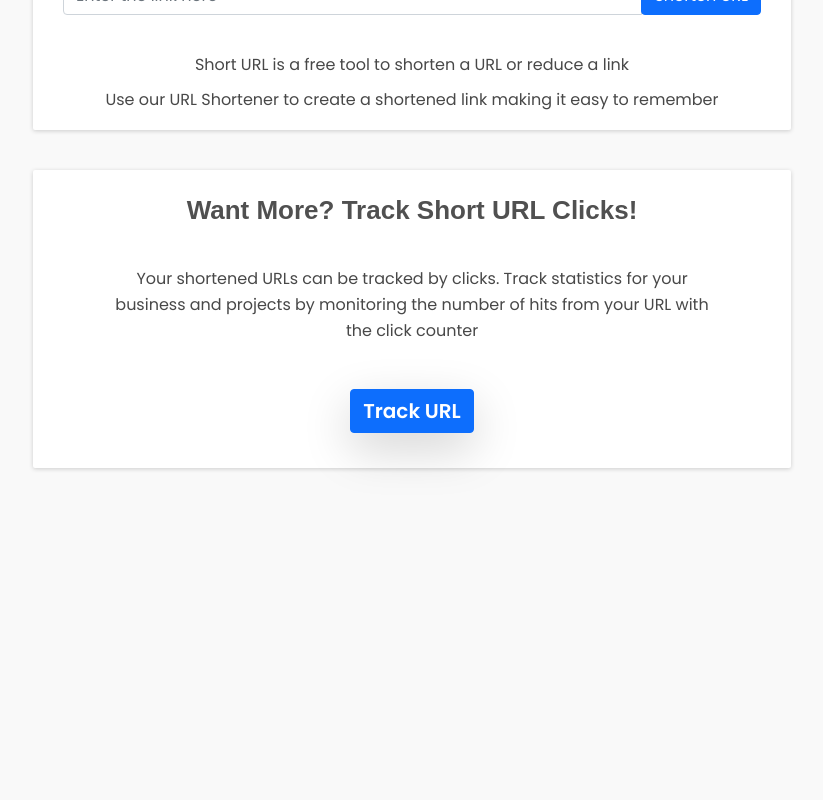
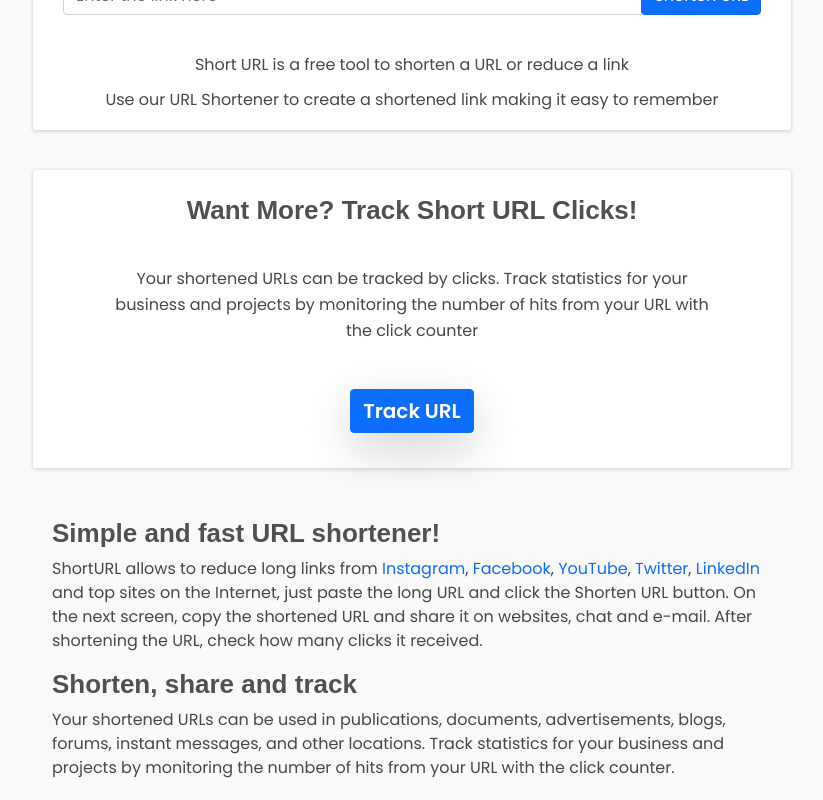
Before and after one commit to itsmar1/url-shortener, a React (Create React App) app in the folder ui/: page / in a window 1280 px wide. Shown: the part 303-1103 px from the top of the page, without its empty margins (228-1051 px from the left). Before the commit the page ends 800 px from the top, so only its background shows below. Built offline with nearby package versions, Linux system fonts and the light colour scheme.

Commit message:
home page content section

```diff
--- /dev/null
+++ b/ui/src/components/home/TheContent.jsx
@@ -0,0 +1,64 @@
+import React from "react";
+
+const TheContent = () => {
+  return (
+    <div className="content">
+      <h2>Simple and fast URL shortener!</h2>
+      <p>
+        ShortURL allows to reduce long links from{" "}
+        <a
+          href="https://www.instagram.com/"
+          target="_blank"
+          rel="noopener noreferrer"
+        >
+          Instagram
+        </a>
+        {", "}
+        <a
+          href="https://www.facebook.com/"
+          target="_blank"
+          rel="noopener noreferrer"
+        >
+          Facebook
+        </a>
+        {", "}
+        <a
+          href="https://www.youtube.com/"
+          target="_blank"
+          rel="noopener noreferrer"
+        >
+          YouTube
+        </a>
+        {", "}
+        <a
+          href="https://www.twitter.com/"
+          target="_blank"
+          rel="noopener noreferrer"
+        >
+          Twitter
+        </a>
+        {", "}
+        <a
+          href="https://www.linkedin.com/"
+          target="_blank"
+          rel="noopener noreferrer"
+        >
+          LinkedIn
+        </a>
+        {" "} and top sites on the Internet, just paste the long URL and click the
+        Shorten URL button. On the next screen, copy the shortened URL and share
+        it on websites, chat and e-mail. After shortening the URL, check how
+        many clicks it received.
+      </p>
+      <h2>Shorten, share and track</h2>
+      <p>
+        Your shortened URLs can be used in publications, documents,
+        advertisements, blogs, forums, instant messages, and other locations.
+        Track statistics for your business and projects by monitoring the number
+        of hits from your URL with the click counter.
+      </p>
+    </div>
+  );
+};
+
+export default TheContent;
--- a/ui/src/pages/TheHomePage.jsx
+++ b/ui/src/pages/TheHomePage.jsx
@@ -1,4 +1,5 @@
 import React from 'react';
+import TheContent from '../components/home/TheContent';
 import TrackUrlBox from '../components/home/TrackUrlBox';
 
 import UrlBox from '../components/home/UrlBox';
@@ -16,6 +17,11 @@ const TheHomePage = () => {
                     <TrackUrlBox />
                 </div>
             </div>
+            <div className="row">
+                <div className="col-sm-10 mx-auto">
+                    <TheContent />
+                </div>
+            </div>
         </div>
     );
 };
--- a/ui/src/styles/_homepage.scss
+++ b/ui/src/styles/_homepage.scss
@@ -48,4 +48,24 @@
             margin: 30px auto;
         }
     }
+
+
+    .content {
+        max-width: 720px;
+        margin: 30px auto 20px;
+        h2 {
+
+            font: bold 26px asap,arial;
+            color: #505050;
+            letter-spacing: 0;
+        }
+        p {
+            color: #484848;
+            // line-height: 1.6;
+            text-align: left;
+            a {
+                text-decoration: none;
+            }
+        }
+    }
 }
```
